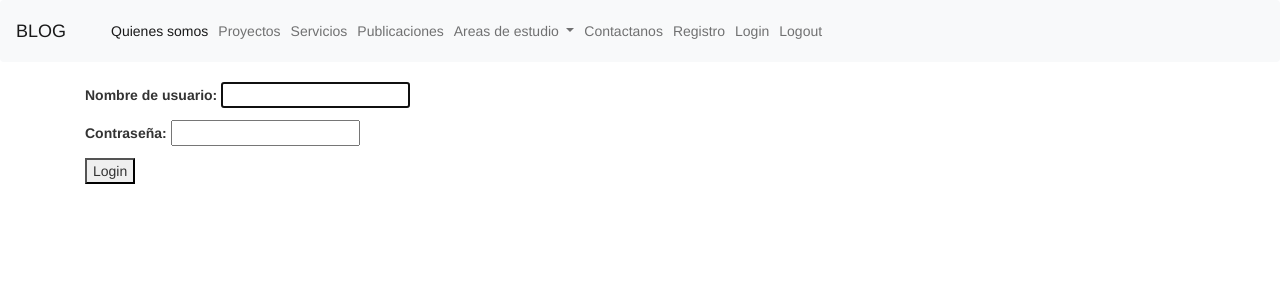
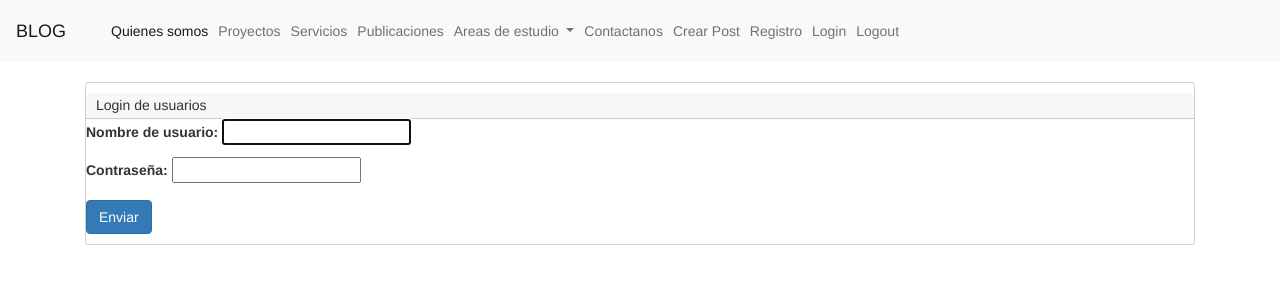
Before and after one commit to sandrini-code/blog_Senderos, a Django app: page /login/ in a window 1280 px wide. Shown: the top 300 px of the page. Run offline with Django 4.2, Linux system fonts and the light colour scheme; some libraries are stand-ins or nearby versions.

Commit message:
commit exitoso

```diff
--- a/blog/templates/paginasBlog/login.html
+++ b/blog/templates/paginasBlog/login.html
@@ -4,10 +4,17 @@
 {% block title %} Login {%endblock %}
 
 {%block content%}
-  <form method="POST">
-    {%csrf_token%}
-    {{form.as_p}}
 
-    <button type="submit" id="submit">Login</button>
+ <form  method="POST" enctype="multipart/form-data"> {%csrf_token%}
+     <div class="card">
+         <h5 class="card-header">Login de usuarios</h5>
+
+        <div class="form-label">
+            {{form.as_p}}
+        </div>
+     <div class="col-auto">
+        <button type="submit" class="btn btn-primary mb-3">Enviar</button>
+     </div>
+     </div>
   </form>
 {%endblock%}
--- a/blog/templates/paginasBlog/plantillaBarraNavegacion.html
+++ b/blog/templates/paginasBlog/plantillaBarraNavegacion.html
@@ -34,6 +34,9 @@
             <li class="nav-item">
               <a class="nav-link" href="/formularioContacto/">Contactanos</a>
             </li>
+            <li class="nav-item">
+              <a class="nav-link" href="/crear_post/">Crear Post</a>
+            </li>
              <li class="nav-item">
               <a class="nav-link" href="/register/">Registro</a>
             </li>
--- a/blog/templates/paginasBlog/plantillaPadre.html
+++ b/blog/templates/paginasBlog/plantillaPadre.html
@@ -31,7 +31,7 @@
                   {% block content %}
 
                   {% endblock %}
-             </div>
+        </div>
             <!--<div class="col-md-4">
                 <h1>hola mundo</h1>
             </div>-->
--- a/blog/templates/post/index.html
+++ b/blog/templates/post/index.html
@@ -1,6 +1,6 @@
 {% extends "plantillaPadre.html" %}
 {%load static%}
-{% block title %} Plantilla hija 1 {%endblock %}
+{% block title %} Posteo {%endblock %}
 
 {%block content%}
 <form method="POST" enctype="multipart/form-data">
@@ -15,4 +15,6 @@
 
     </div>
 </form>
+
+
 {%endblock%}
```
